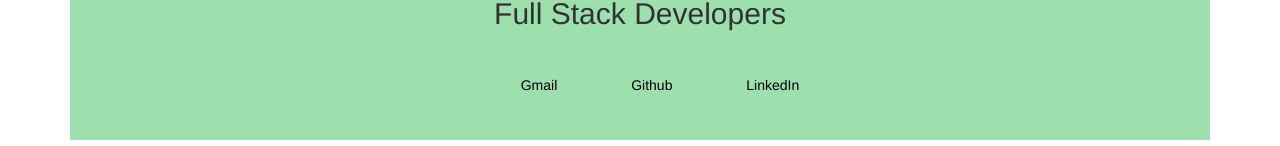
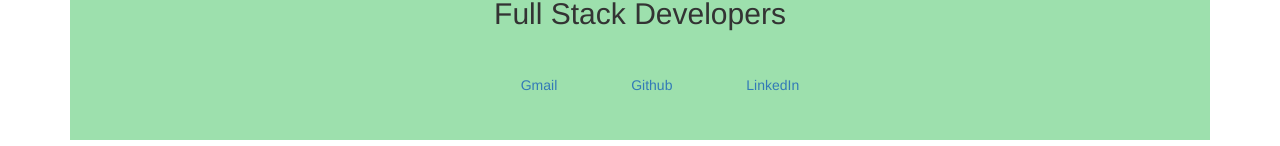
Before and after one commit to MPalhidai/Microverse-Application-Project, a plain HTML site: page index.html in a window 1280 px wide. Shown: the part 654-800 px from the top of the page. Drawn offline with nearby package versions, Linux system fonts and the light colour scheme.

Commit message:
Changed style for a:visited and a:links

```diff
--- a/style.css
+++ b/style.css
@@ -79,7 +79,3 @@ a:link{
   max-height: 25px;
   max-width: 25px;
 }
-
-a:visited, a:link {
-    color: black;
-}
```
